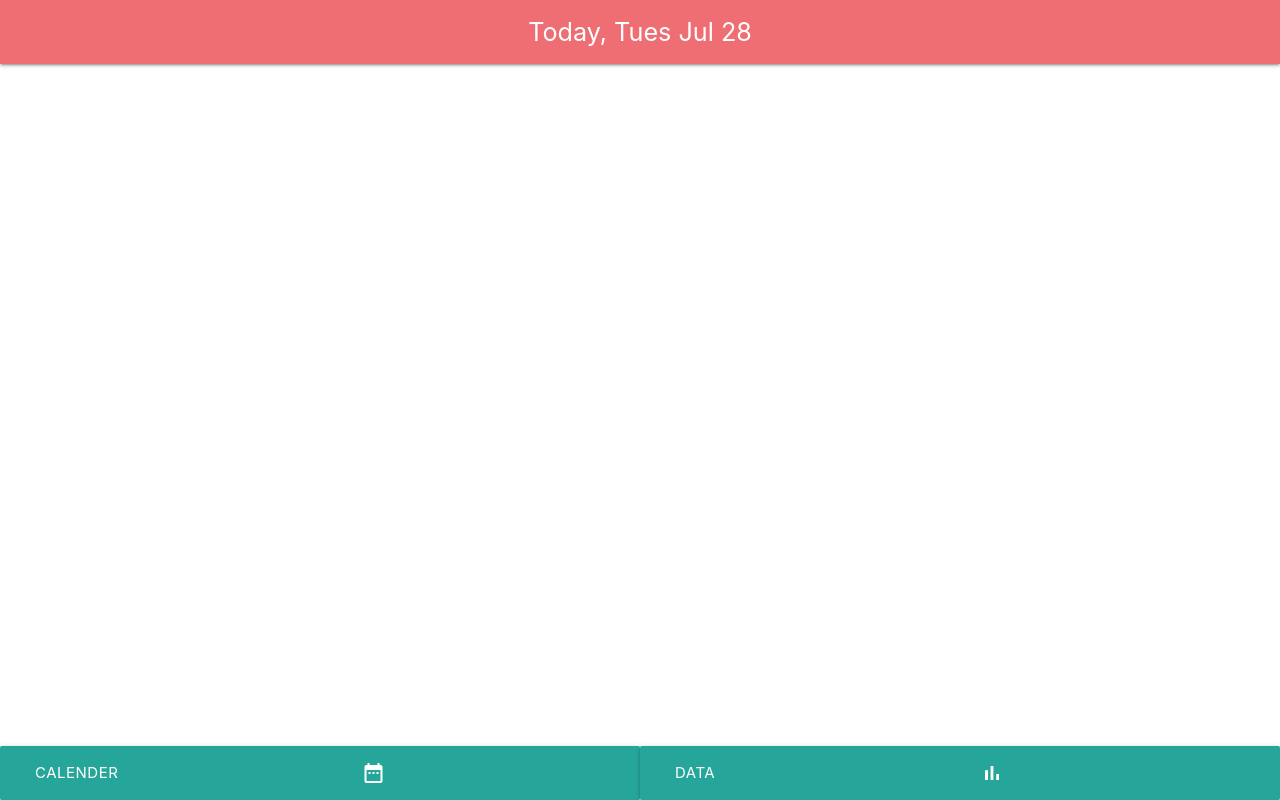
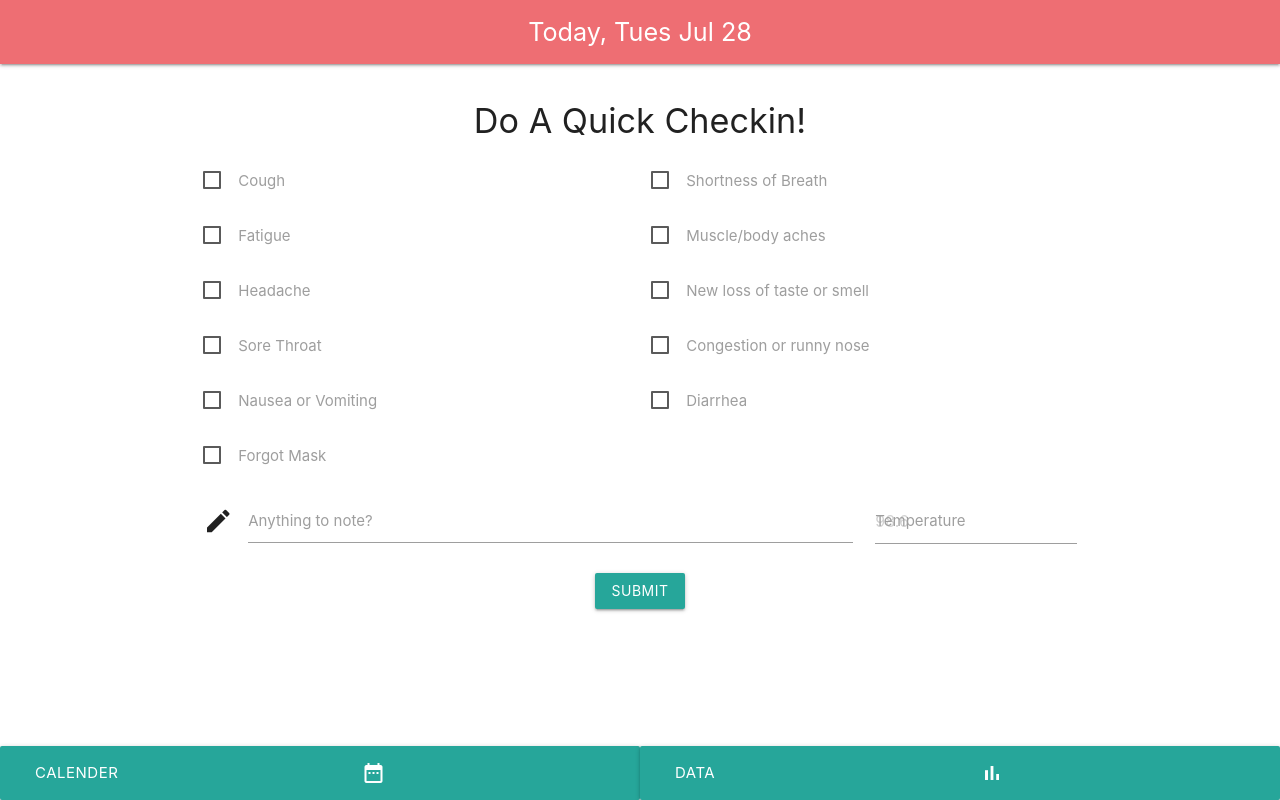
Before and after one commit to asharma1398/Return-Safe, a React (Create React App) app: page / in a window 1280 px wide. Built offline with nearby package versions, Linux system fonts and the light colour scheme.

Commit message:
Added Form component

```diff
--- a/src/components/Dashboard/Dashboard.js
+++ b/src/components/Dashboard/Dashboard.js
@@ -1,6 +1,7 @@
 import React from "react";
 import Header from "../Header/Header";
 import Footer from "../Footer/Footer";
+import Form from "../Form/Form";
 
 class Dashboard extends React.Component {
 
@@ -8,6 +9,7 @@ class Dashboard extends React.Component {
         return (
             <>
                 <Header />
+                <Form />
                 <Footer />
             </>
         );
--- /dev/null
+++ b/src/components/Form/Form.js
@@ -0,0 +1,105 @@
+import React from "react";
+import 'materialize-css';
+import { Button, Row, Col, Checkbox } from 'react-materialize';
+import "./form.css";
+
+function Form() {
+    return (
+        <section className="container section" id="dataForm">
+
+            <h4 className="center">Do A Quick Checkin!</h4>
+
+            <form action="#">
+
+                <Row>
+
+                    <Col s={6}>
+                        <p>
+                            <Checkbox id="checkCough" label="Cough" value="Cough"></Checkbox>
+                        </p>
+                    </Col>
+
+                    <Col s={6}>
+                        <p>
+                            <Checkbox id="checkBreath" label="Shortness of Breath" value="Breath"></Checkbox>
+                        </p>
+                    </Col>
+
+                    <Col s={6}>
+                        <p>
+                            <Checkbox id="checkFatigue" label="Fatigue" value="Fatigue"></Checkbox>
+                        </p>
+                    </Col>
+
+                    <Col s={6}>
+                        <p>
+                            <Checkbox id="checkAches" label="Muscle/body aches" value="Aches"></Checkbox>
+                        </p>
+                    </Col>
+
+                    <Col s={6}>
+                        <p>
+                            <Checkbox id="checkHeadache" label="Headache" value="Headache"></Checkbox>
+                        </p>
+                    </Col>
+
+                    <Col s={6}>
+                        <p>
+                            <Checkbox id="checkSmell" label="New loss of taste or smell" value="Smell"></Checkbox>
+                        </p>
+                    </Col>
+
+                    <Col s={6}>
+                        <p>
+                            <Checkbox id="checkThroat" label="Sore Throat" value="Throat"></Checkbox>
+                        </p>
+                    </Col>
+
+                    <Col s={6}>
+                        <p>
+                            <Checkbox id="checkCongestion" label="Congestion or runny nose" value="Congestion"></Checkbox>
+                        </p>
+                    </Col>
+
+                    <Col s={6}>
+                        <p>
+                            <Checkbox id="checkNausea" label="Nausea or Vomiting" value="Nausea"></Checkbox>
+                        </p>
+                    </Col>
+
+                    <Col s={6}>
+                        <p>
+                            <Checkbox id="checkDiarrhea" label="Diarrhea" value="Diarrhea"></Checkbox>
+                        </p>
+                    </Col>
+
+                    <Col s={6}>
+                        <p>
+                            <Checkbox id="checkMask" label="Forgot Mask" value="Mask"></Checkbox>
+                        </p>
+                    </Col>
+
+                    <Col s={9} className="input-field">
+                        <i className="material-icons prefix">mode_edit</i>
+                        <textarea id="comments" className="materialize-textarea"></textarea>
+                        <label for="comments">Anything to note?</label>
+                    </Col>
+
+                    <Col s={3} className="input-field">
+                        <input placeholder="98.6" id="temp" type="text" className="validate" />
+                        <label for="temp">Temperature</label>
+                    </Col>
+
+                    <Col s={12} className="center">
+                        <Button>Submit</Button>
+                    </Col>
+
+                </Row>
+
+            </form>
+
+        </section>
+    );
+}
+
+export default Form;
--- /dev/null
+++ b/src/components/Form/form.css
@@ -0,0 +1,3 @@
+#dataForm {
+    margin-bottom: 5em;
+}
```
